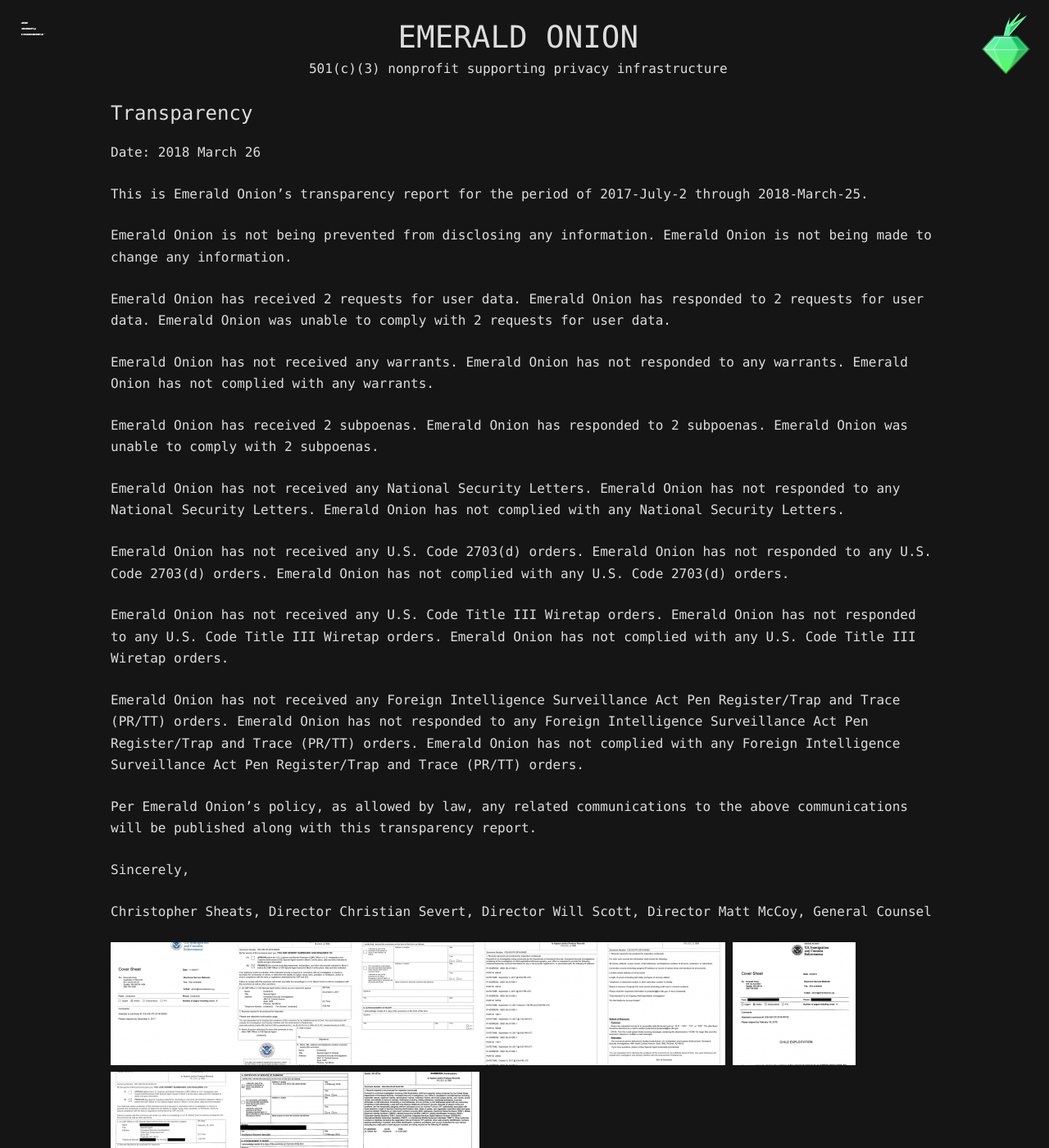
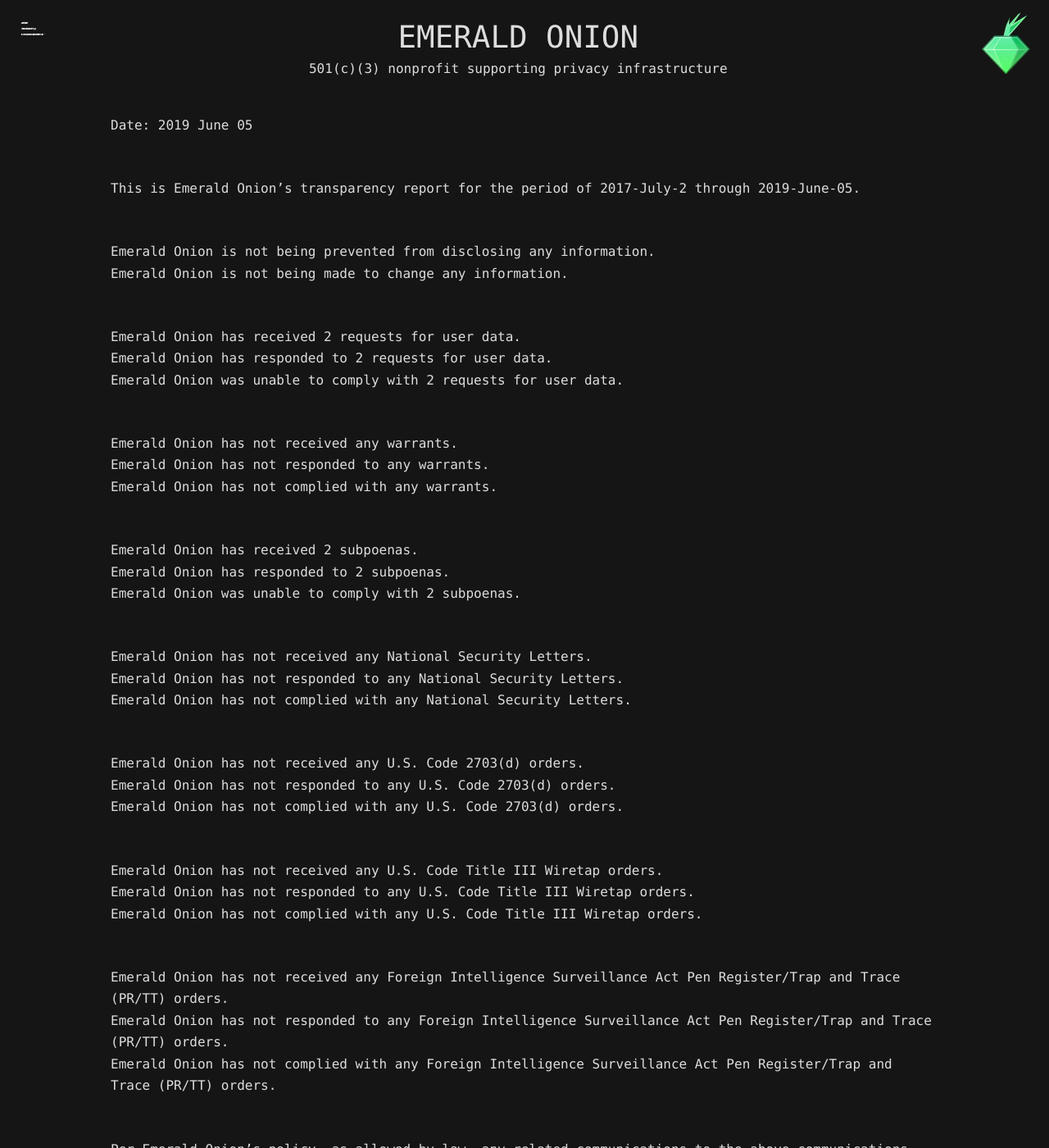
Before and after one commit to emeraldonion/emeraldonion.github.io, a Jekyll site: the page built from transparency/index.markdown, in a window 1280 px wide and 1400 px high. Shown: the whole window at 82% size. Built offline with Jekyll 4.4.1, drawn with Linux system fonts in a browser that asks for light colours; our own code applies the rules of GitHub Pages for plain Markdown files; some of the changed text lies outside the part shown.

Commit message:
committing updated report

```diff
--- a/transparency/index.markdown
+++ b/transparency/index.markdown
@@ -1,57 +1,45 @@
----
-author: emeraldonion
-comments: false
-date: 2018-03-26 13:30:01+00:00
-layout: default
-link: https://emeraldonion.org/transparency/
-slug: transparency
-title: Transparency
-wordpress_id: 637
----
+Date: 2019 June 05
 
-Date: 2018 March 26
+<br />This is Emerald Onion’s transparency report for the period of 2017-July-2 through 2019-June-05.
 
-This is Emerald Onion’s transparency report for the period of 2017-July-2 through 2018-March-25.
+<br />Emerald Onion is not being prevented from disclosing any information.
+<br />Emerald Onion is not being made to change any information.
 
-Emerald Onion is not being prevented from disclosing any information.
-Emerald Onion is not being made to change any information.
+<br />Emerald Onion has received 2 requests for user data.
+<br />Emerald Onion has responded to 2 requests for user data.
+<br />Emerald Onion was unable to comply with 2 requests for user data.
 
-Emerald Onion has received 2 requests for user data.
-Emerald Onion has responded to 2 requests for user data.
-Emerald Onion was unable to comply with 2 requests for user data.
+<br />Emerald Onion has not received any warrants.
+<br />Emerald Onion has not responded to any warrants.
+<br />Emerald Onion has not complied with any warrants.
 
-Emerald Onion has not received any warrants.
-Emerald Onion has not responded to any warrants.
-Emerald Onion has not complied with any warrants.
+<br />Emerald Onion has received 2 subpoenas.
+<br />Emerald Onion has responded to 2 subpoenas.
+<br />Emerald Onion was unable to comply with 2 subpoenas.
 
-Emerald Onion has received 2 subpoenas.
-Emerald Onion has responded to 2 subpoenas.
-Emerald Onion was unable to comply with 2 subpoenas.
+<br />Emerald Onion has not received any National Security Letters.
+<br />Emerald Onion has not responded to any National Security Letters.
+<br />Emerald Onion has not complied with any National Security Letters.
 
-Emerald Onion has not received any National Security Letters.
-Emerald Onion has not responded to any National Security Letters.
-Emerald Onion has not complied with any National Security Letters.
+<br />Emerald Onion has not received any U.S. Code 2703(d) orders.
+<br />Emerald Onion has not responded to any U.S. Code 2703(d) orders.
+<br />Emerald Onion has not complied with any U.S. Code 2703(d) orders.
 
-Emerald Onion has not received any U.S. Code 2703(d) orders.
-Emerald Onion has not responded to any U.S. Code 2703(d) orders.
-Emerald Onion has not complied with any U.S. Code 2703(d) orders.
+<br />Emerald Onion has not received any U.S. Code Title III Wiretap orders.
+<br />Emerald Onion has not responded to any U.S. Code Title III Wiretap orders.
+<br />Emerald Onion has not complied with any U.S. Code Title III Wiretap orders.
 
-Emerald Onion has not received any U.S. Code Title III Wiretap orders.
-Emerald Onion has not responded to any U.S. Code Title III Wiretap orders.
-Emerald Onion has not complied with any U.S. Code Title III Wiretap orders.
+<br />Emerald Onion has not received any Foreign Intelligence Surveillance Act Pen Register/Trap and Trace (PR/TT) orders.
+<br />Emerald Onion has not responded to any Foreign Intelligence Surveillance Act Pen Register/Trap and Trace (PR/TT) orders.
+<br />Emerald Onion has not complied with any Foreign Intelligence Surveillance Act Pen Register/Trap and Trace (PR/TT) orders.
 
-Emerald Onion has not received any Foreign Intelligence Surveillance Act Pen Register/Trap and Trace (PR/TT) orders.
-Emerald Onion has not responded to any Foreign Intelligence Surveillance Act Pen Register/Trap and Trace (PR/TT) orders.
-Emerald Onion has not complied with any Foreign Intelligence Surveillance Act Pen Register/Trap and Trace (PR/TT) orders.
+<br />Per Emerald Onion’s policy, as allowed by law, any related communications to the above communications will be published along with this transparency report.
 
-Per Emerald Onion’s policy, as allowed by law, any related communications to the above communications will be published along with this transparency report.
+<br />Sincerely,
 
-Sincerely,
-
-Christopher Sheats, Director
-Christian Severt, Director
-Will Scott, Director
-Matt McCoy, General Counsel
+<br />Christopher Sheats, Director
+<br />Will Scott, Director
+<br />Matt McCoy, General Counsel
 
 
 <section class="transparency-docs">
```
